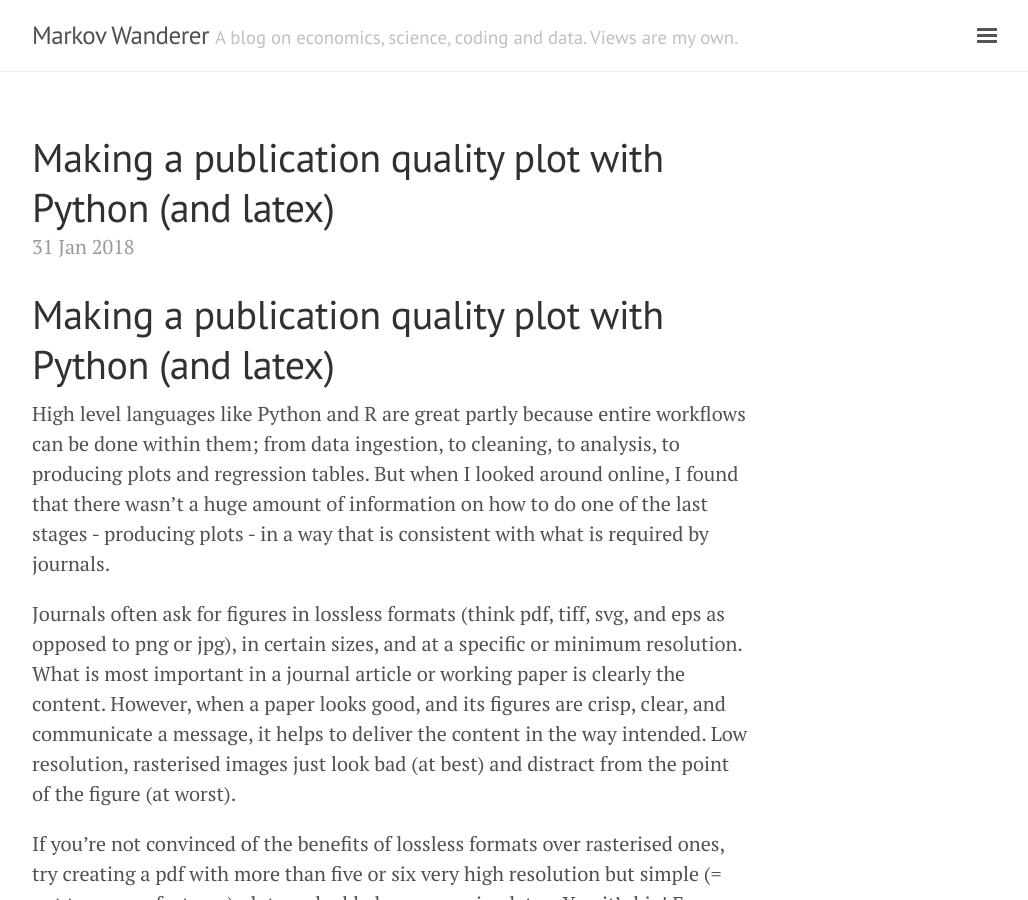
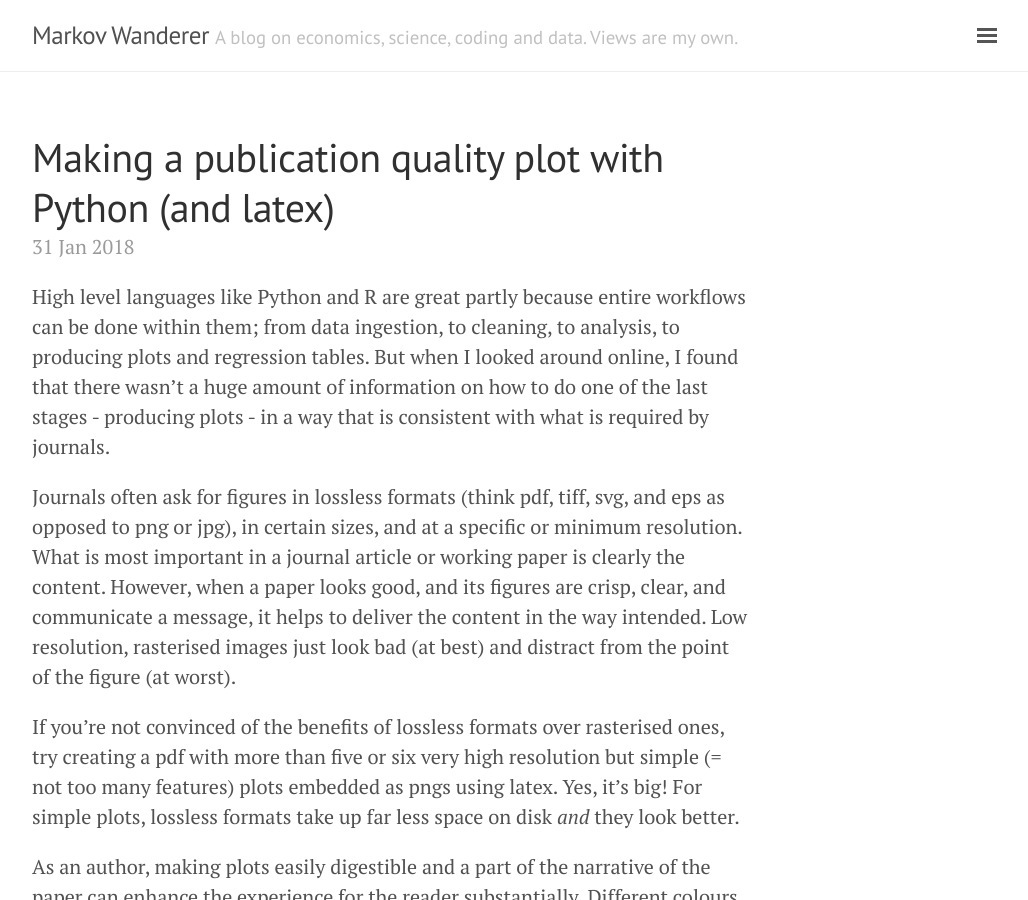
Before and after one commit to aeturrell/home, a Jekyll site: the page built from _posts/2018-01-31-publication-quality-plots-in-python.md, in a window 1280 px wide and 900 px high. Shown: the whole window, without its empty margins (248-1276 px from the left). Built offline with Jekyll 4.4.1, drawn with Linux system fonts in a browser that asks for light colours; formulas are drawn with MathJax 3.

Commit message:
title removed twice

```diff
--- a/_posts/2018-01-31-publication-quality-plots-in-python.md
+++ b/_posts/2018-01-31-publication-quality-plots-in-python.md
@@ -3,7 +3,6 @@ layout: post
 title: Making a publication quality plot with Python (and latex)
 ---
 
-# Making a publication quality plot with Python (and latex)
 High level languages like Python and R are great partly because entire workflows can be done within them; from data ingestion, to cleaning, to analysis, to producing plots and regression tables. But when I looked around online, I found that there wasn't a huge amount of information on how to do one of the last stages - producing plots - in a way that is consistent with what is required by journals.
 
 Journals often ask for figures in lossless formats (think pdf, tiff, svg, and eps as opposed to png or jpg), in certain sizes, and at a specific or minimum resolution. What is most important in a journal article or working paper is clearly the content. However, when a paper looks good, and its figures are crisp, clear, and communicate a message, it helps to deliver the content in the way intended. Low resolution, rasterised images just look bad (at best) and distract from the point of the figure (at worst).
```
